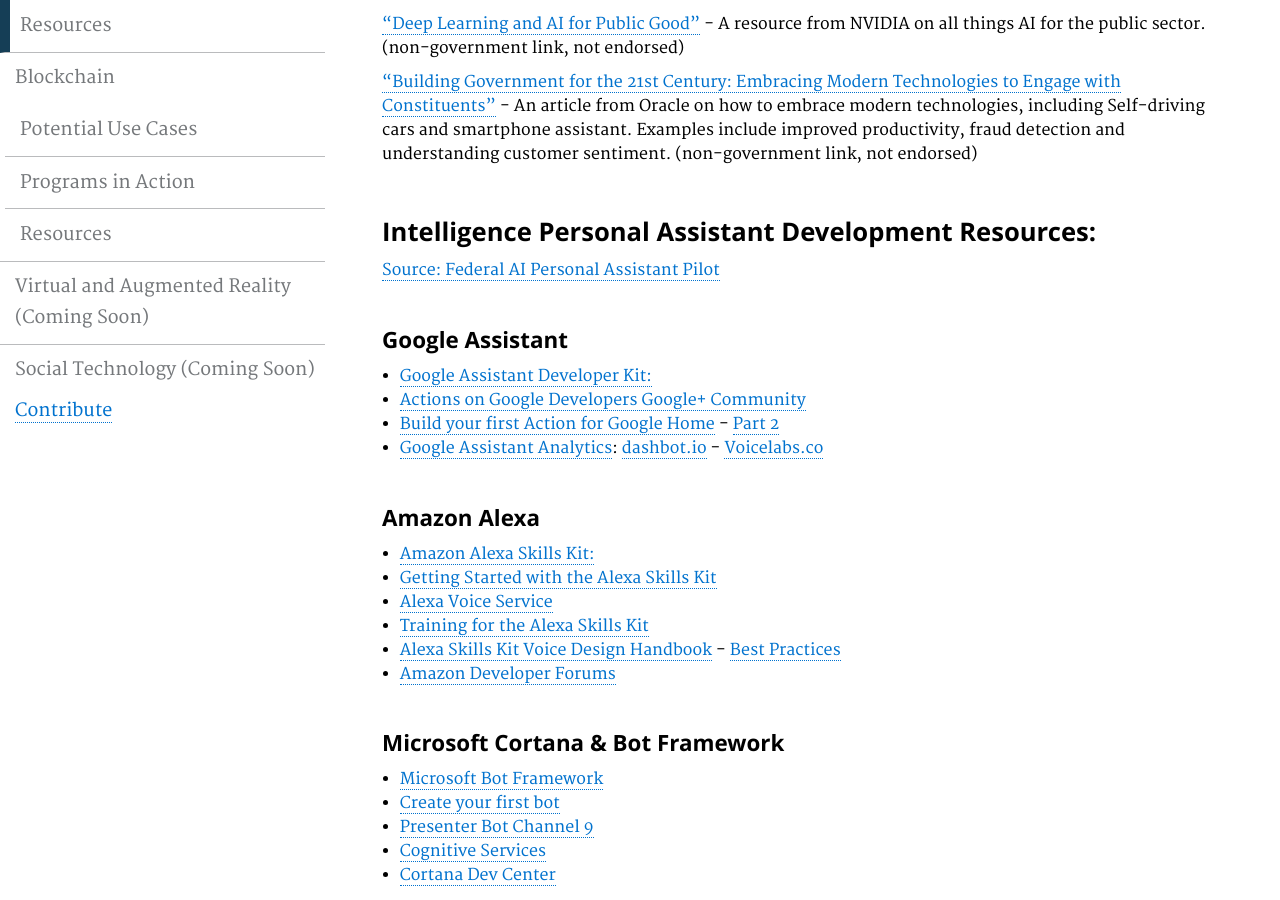
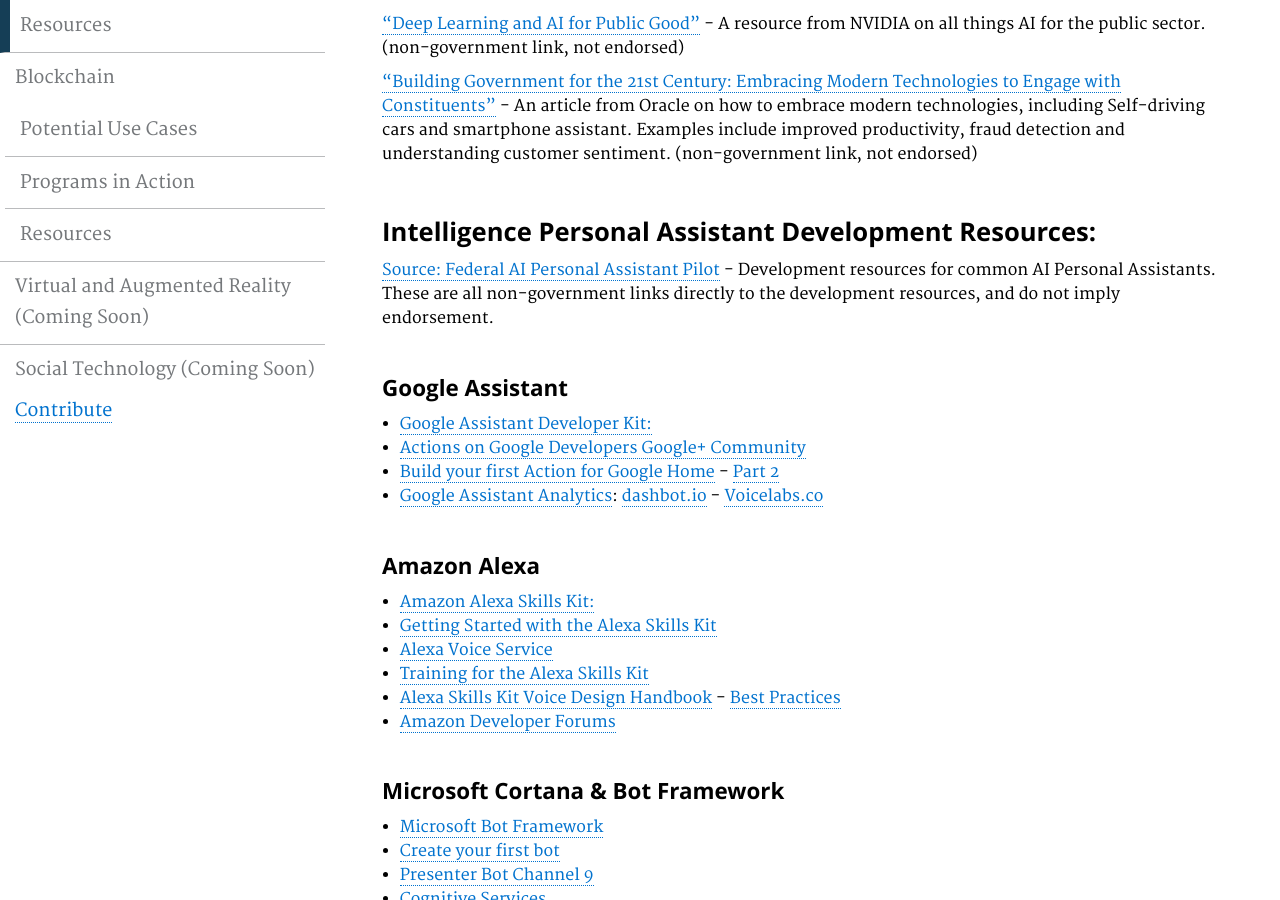
Before and after one commit to GSA/emerging-technology-atlas, a Jekyll site: the page built from pages/artificial-intelligence-resources.md, in a window 1280 px wide and 900 px high, scrolled down 560 px. Built offline with Jekyll 4.4.1, drawn with Linux system fonts in a browser that asks for light colours.

Commit message:
Update artificial-intelligence-resources.md

```diff
--- a/pages/artificial-intelligence-resources.md
+++ b/pages/artificial-intelligence-resources.md
@@ -23,7 +23,7 @@ description: ""
 for the 21st Century: Embracing Modern Technologies to Engage with Constituents"</a> - An article from Oracle on how to embrace modern technologies, including Self-driving cars and smartphone assistant. Examples include improved productivity, fraud detection and understanding customer sentiment. (non-government link, not endorsed)
 
 ### Intelligence Personal Assistant Development Resources:
-<a href="https://github.com/GSA/AI-Assistant-Pilot/wiki/Resources">Source: Federal AI Personal Assistant Pilot</a>
+<a href="https://github.com/GSA/AI-Assistant-Pilot/wiki/Resources">Source: Federal AI Personal Assistant Pilot</a> - Development resources for common AI Personal Assistants. These are all non-government links directly to the development resources, and do not imply endorsement.
 
 #### Google Assistant
 - [Google Assistant Developer Kit:](https://developers.google.com/actions/)
```
